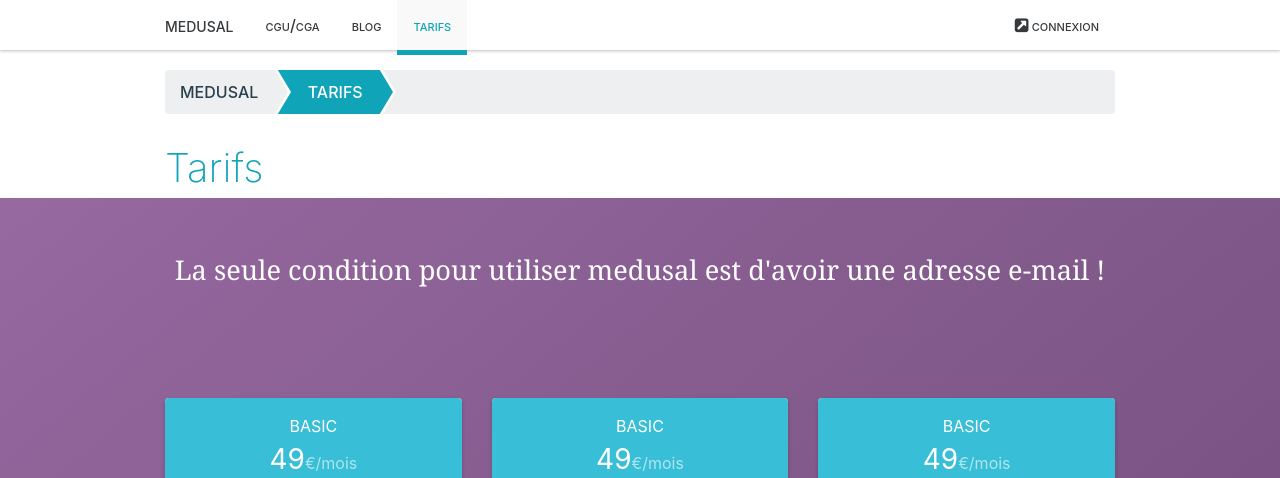
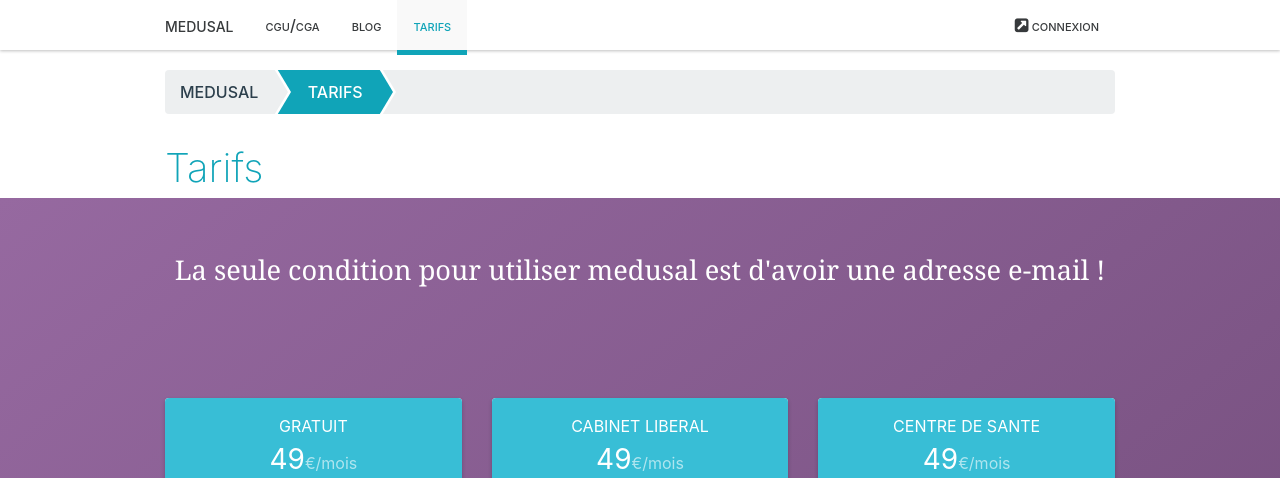
Before and after one commit to medusal/medusal.github.io, a Jekyll site: the page built from _pages/pricing.html, in a window 1280 px wide. Shown: the top 478 px of the page. Built offline with Jekyll 4.4.1, drawn with Linux system fonts in a browser that asks for light colours; grey boxes are pictures that could not be loaded.

Commit message:
Update from Forestry.io - _pages/pricing.html

```diff
--- a/_pages/pricing.html
+++ b/_pages/pricing.html
@@ -21,7 +21,7 @@ no-container: true
       <div class="col-xs-12 col-md-4">
         <div class="column clearfix">
           <div class="header text-xs-center">
-            <div class="text-uppercase p-t-1">BASIC</div>
+            <div class="text-uppercase p-t-1">GRATUIT</div>
             <span style="font-size: 28px;">49</span><span style="color: rgba(255,255,255,0.6)">€/mois</span>
           </div>
           <div class="body ">
@@ -76,7 +76,7 @@ no-container: true
       <div class="col-xs-12 col-md-4">
         <div class="column clearfix">
           <div class="header text-xs-center">
-            <div class="text-uppercase p-t-1">BASIC</div>
+            <div class="text-uppercase p-t-1">CABINET LIBERAL</div>
             <span style="font-size: 28px;">49</span><span style="color: rgba(255,255,255,0.6)">€/mois</span>
           </div>
           <div class="body ">
@@ -131,7 +131,7 @@ no-container: true
       <div class="col-xs-12 col-md-4">
         <div class="column clearfix">
           <div class="header text-xs-center">
-            <div class="text-uppercase p-t-1">BASIC</div>
+            <div class="text-uppercase p-t-1">CENTRE DE SANTE</div>
             <span style="font-size: 28px;">49</span><span style="color: rgba(255,255,255,0.6)">€/mois</span>
           </div>
           <div class="body ">
```
